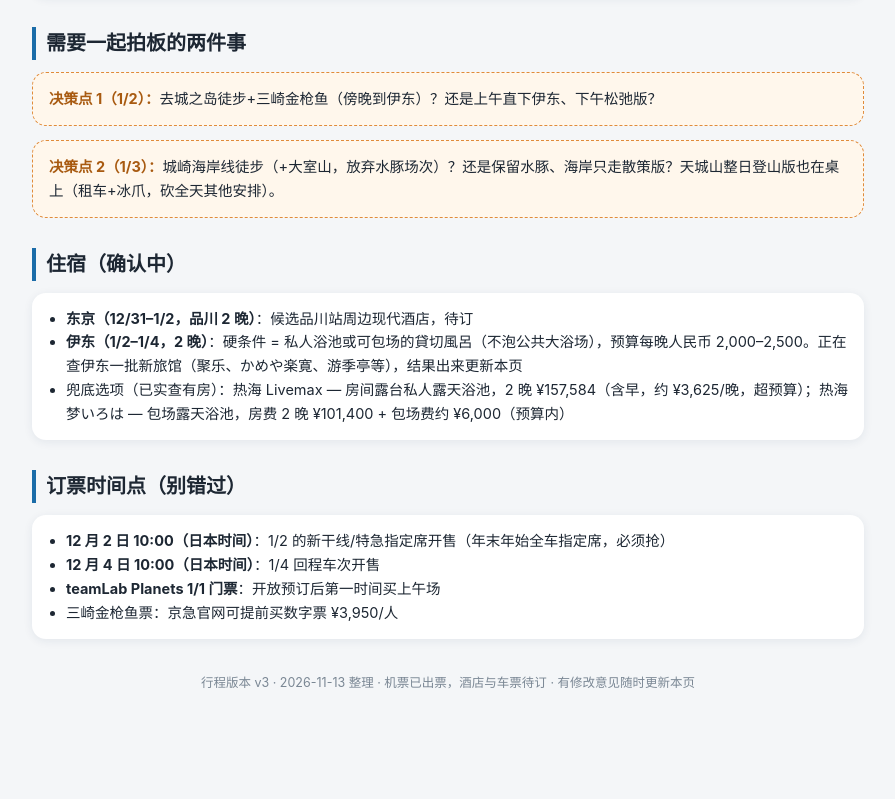
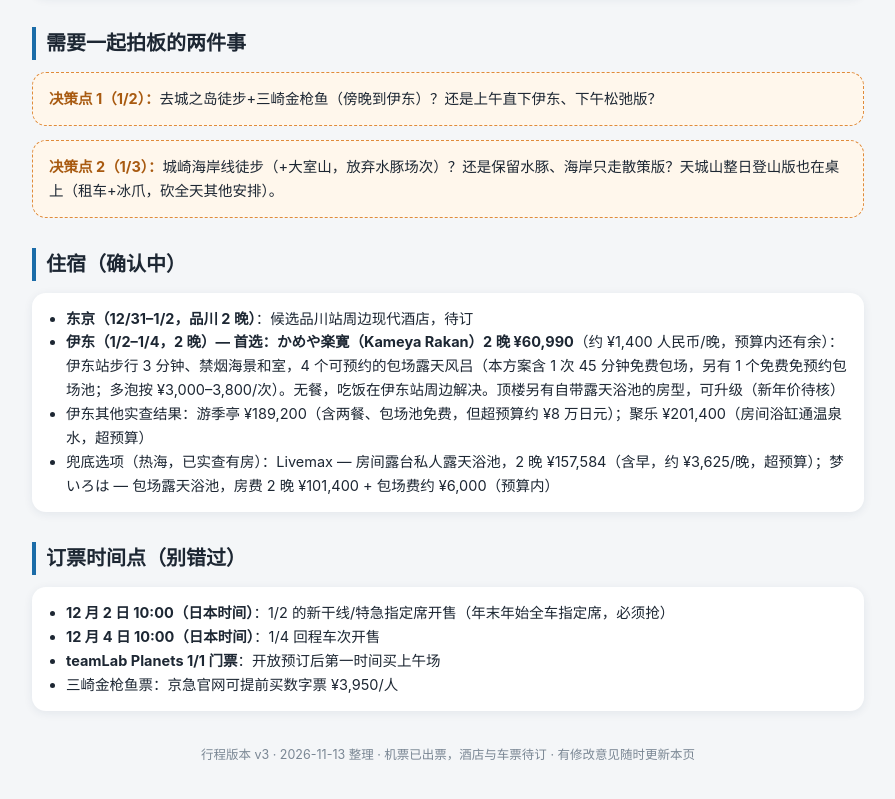
Before and after one commit to vvkee/tokyo-izu-nye-2027, a plain HTML site: page index.html in a window 1280 px wide. Shown: the part 3123-3922 px from the top of the page, without its empty margins (192-1087 px from the left). Before the commit the page ends 3864 px from the top, so only its background shows below. Drawn offline with Linux system fonts and the light colour scheme.

Commit message:
publish: index.html

```diff
--- a/index.html
+++ b/index.html
@@ -201,8 +201,9 @@
 <div class="note">
   <ul>
     <li><b>东京（12/31–1/2，品川 2 晚）</b>：候选品川站周边现代酒店，待订</li>
-    <li><b>伊东（1/2–1/4，2 晚）</b>：硬条件 = 私人浴池或可包场的貸切風呂（不泡公共大浴场），预算每晚人民币 2,000–2,500。正在查伊东一批新旅馆（聚乐、かめや楽寛、游季亭等），结果出来更新本页</li>
-    <li>兜底选项（已实查有房）：热海 Livemax — 房间露台私人露天浴池，2 晚 ¥157,584（含早，约 ¥3,625/晚，超预算）；热海梦いろは — 包场露天浴池，房费 2 晚 ¥101,400 + 包场费约 ¥6,000（预算内）</li>
+    <li><b>伊东（1/2–1/4，2 晚）— 首选：かめや楽寛（Kameya Rakan）2 晚 ¥60,990</b>（约 ¥1,400 人民币/晚，预算内还有余）：伊东站步行 3 分钟、禁烟海景和室，4 个可预约的包场露天风吕（本方案含 1 次 45 分钟免费包场，另有 1 个免费免预约包场池；多泡按 ¥3,000–3,800/次）。无餐，吃饭在伊东站周边解决。顶楼另有自带露天浴池的房型，可升级（新年价待核）</li>
+    <li>伊东其他实查结果：游季亭 ¥189,200（含两餐、包场池免费，但超预算约 ¥8 万日元）；聚乐 ¥201,400（房间浴缸通温泉水，超预算）</li>
+    <li>兜底选项（热海，已实查有房）：Livemax — 房间露台私人露天浴池，2 晚 ¥157,584（含早，约 ¥3,625/晚，超预算）；梦いろは — 包场露天浴池，房费 2 晚 ¥101,400 + 包场费约 ¥6,000（预算内）</li>
   </ul>
 </div>
 
```
